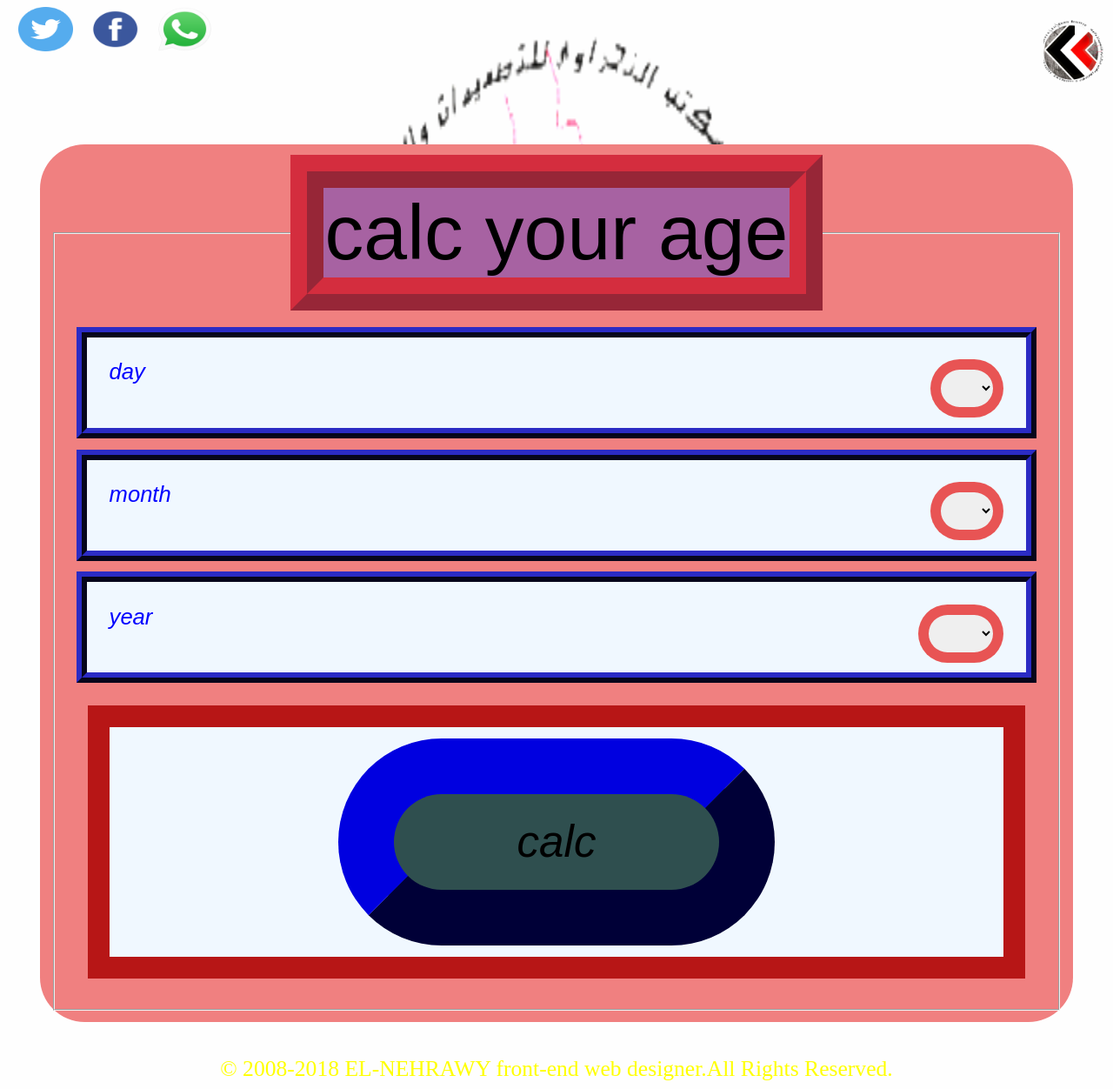
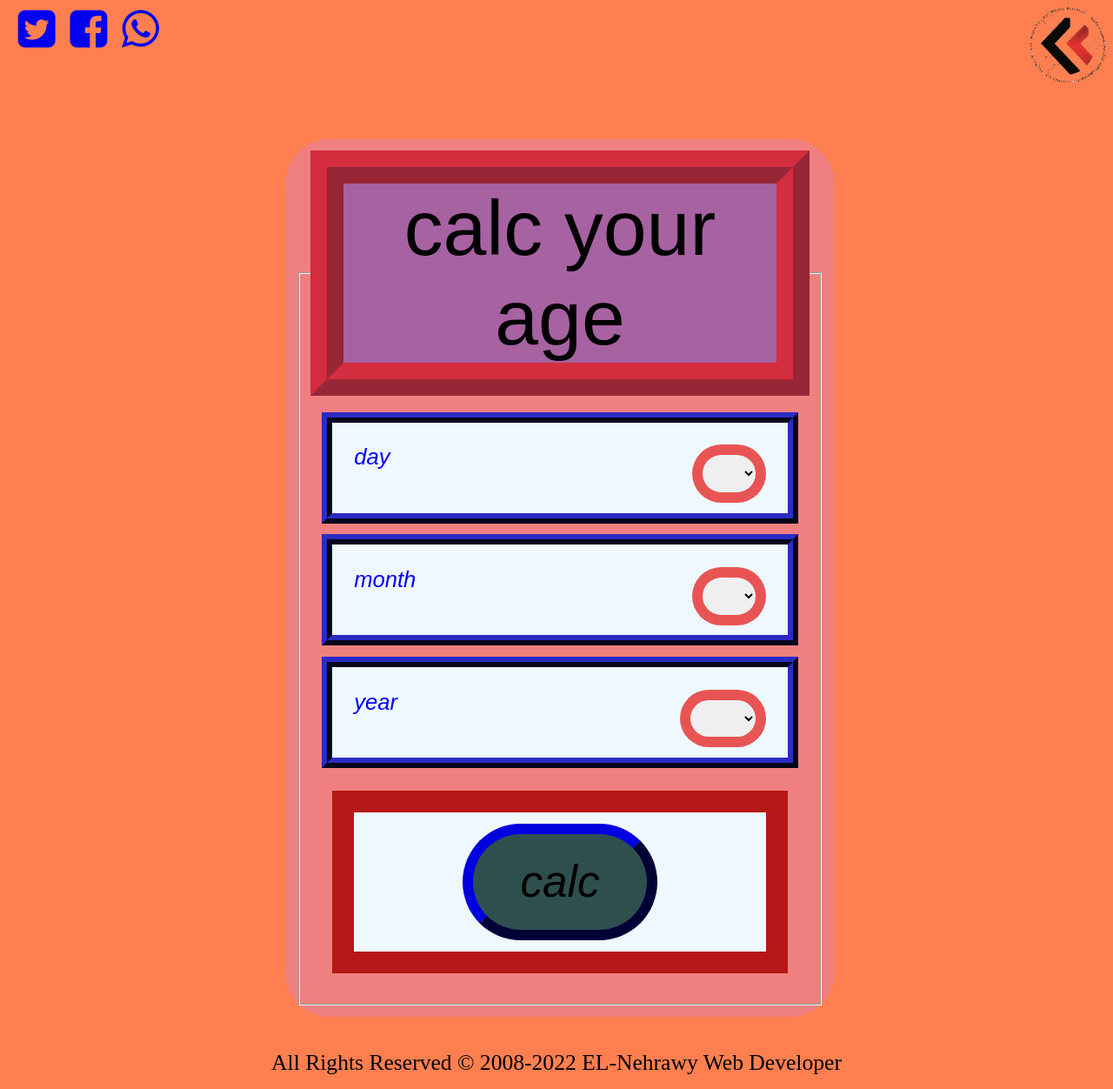
Before and after one commit to elnehrawy/my-first-calc-age, a plain HTML site: page index.html in a window 1280 px wide. Shown: the whole page at 87% size. Drawn offline with Linux system fonts and the light colour scheme; a script that the page names is missing.

Commit message:
new 2022

```diff
--- a/age.css
+++ b/age.css
@@ -8,6 +8,7 @@
 #background
 {
     width: 100%;
+    background-color: coral;
     height: 113vw;
     position: fixed;
     left: 0px;
@@ -20,9 +21,9 @@
     border-radius: 4vw;
     padding: 1vw;
     margin: 3vw;
-    max-width: 100%;
+    max-width: 50%;
     background-color: lightcoral;
-
+    margin-left: 25vw;
     margin-top: 8vw;
     text-align: center;
 
@@ -101,7 +102,7 @@ button
 
     width: 50%;
     background-color: darkslategrey;
-    border-width: 5vw;
+    border-width: 1vw;
     border-radius: 10vw;
     border-color: darkblue;
 
@@ -148,14 +149,14 @@ a
 }
 #elnehrawylogo
 {
-    width: 10%;
+    width: 30%;
     height: auto;
     float: right;
 
 }
 .copy
 {
-    color: yellow;
+    color: black;
     text-align: center;
     margin-top: 3vw;
     font-size: 2vw;
--- a/index.html
+++ b/index.html
@@ -5,15 +5,17 @@
         <meta name="description" content="calculate your age">
         <title>elnehrawy calc</title>
         <link rel="stylesheet" href="age.css">
+         <!-- Load font awesome icons -->
+  <link rel="stylesheet" href="https://cdnjs.cloudflare.com/ajax/libs/font-awesome/4.7.0/css/font-awesome.min.css">
+    </head>
+    <body style="background-color: coral;">
 
-    </head>
-    <body>
-        <img id="background" style="max-width: 100%" height="auto" src= "photo/spirit_by_skymonk-d4e4rrh.gif" alt="background photo">
-        <div>
-            <a href="https://twitter.com/login?lang=ar" target="_blank"><img src="photo/twitter-logo-final.png" alt="twitter logo" width="50px" height="50px"></a>
-            <a href="https://www.facebook.com/elnehrawy.adv" target="_blank"><img src="photo/logo-facebook.png" alt="facebook logo" width="50px" height="50px"></a>
-            <a href="https://web.whatsapp.com/" target="_blank"><img src="photo/unnamed.png" alt="whatsapp logo" width="50px" height="50px"></a>
-            <a id="elnehrawy" href="http://el-nehrawy.wixsite.com/el-nehrawy" target="_blank"><img id="elnehrawylogo" src="photo/1534353890076_trimmed.png" alt="elnehrawy logo" width="25px" height="50px"></a>
+        <div style="width: 100%;">
+            <a href="https://twitter.com/login?lang=ar" target="_blank"><i class="fa fa-twitter-square" style="font-size: 50px;" aria-hidden="true"></i></a>
+
+            <a href="https://www.facebook.com/elnehrawy.adv" target="_blank"><i class="fa fa-facebook-square" style="font-size: 50px;" aria-hidden="true"></i></a>
+            <a href="https://web.whatsapp.com/" target="_blank"><i class="fa fa-whatsapp" style="font-size: 50px;" aria-hidden="true"></i></a>
+            <a id="elnehrawy" href="http://el-nehrawy.wixsite.com/el-nehrawy" target="_blank"><img id="elnehrawylogo" src="photo/elnehrawy%20web%20design%20logo.jpg.png"; alt="elnehrawy logo" ;></a>
 
         </div>
 
@@ -193,7 +195,8 @@
                 </div>
         </fieldset>
         </div>
-        <div class="copy"> &copy; 2008-2018 EL-NEHRAWY front-end web designer.All Rights Reserved.</div>
+        <div class="copy">  All Rights Reserved &copy; 2008-2022 EL-Nehrawy Web Developer</div>
         <script src="age.js"></script>
+        <!-- This site is converting visitors into subscribers and customers with https://respond.io --><script id="respondio__widget" src="https://cdn.respond.io/webchat/widget/widget.js?cId=8c6d8ed6bea28d2751474f4c38e7f4579c8b253f85f37343ad7decd223262796"></script><!-- https://respond.io -->
     </body>
 </html>
```
Also changed, not shown: photo/elnehrawy web design logo.jpg (added), photo/elnehrawy web design logo.jpg.png (added), photo/logo-facebook.png (deleted), photo/twitter-logo-final.png (deleted), photo/unnamed.png (deleted).
